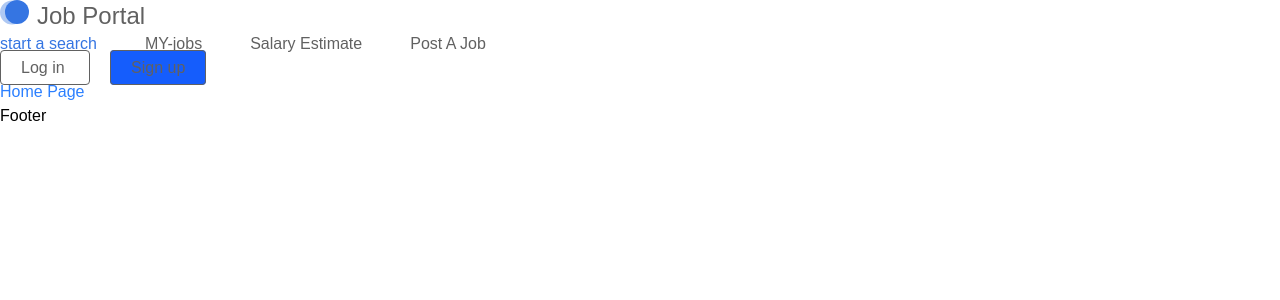
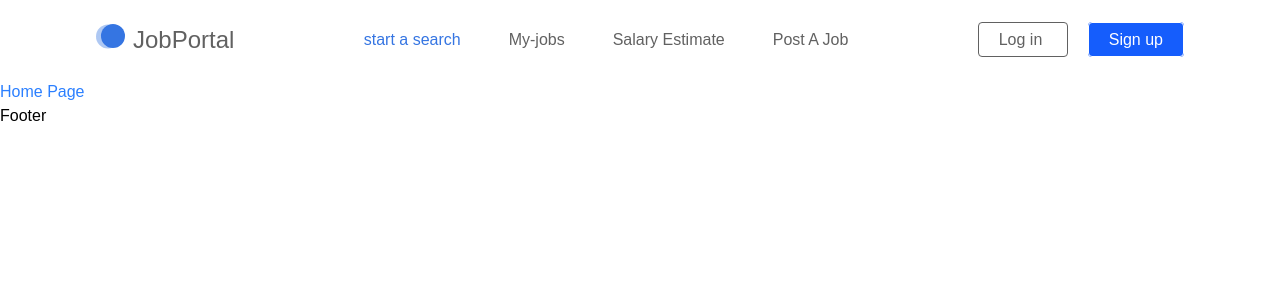
Before and after one commit to Mikael241221/Job-portal-client, a React (Vite) app: page / in a window 1280 px wide. Shown: the top 300 px of the page. Built offline with nearby package versions, Linux system fonts and the light colour scheme.

Commit message:
styling the navbar

```diff
--- a/src/components/Navbar.jsx
+++ b/src/components/Navbar.jsx
@@ -8,19 +8,19 @@ const Navbar = () => {
     }
     const navItems =[
         {path:"/",title: "start a search"},
-        {path:"/my-job",title: "MY-jobs"},
+        {path:"/my-job",title: "My-jobs"},
         {path:"/salary",title: "Salary Estimate"},
         {path:"/post-job",title: "Post A Job"}
     ]
   return (
-    <header>
-      <nav>
+    <header className='max-w-screen-2xl container mx-auto xl:px-24 px-4'>
+      <nav className='flex justify-between items-center py-6'>
     <a href="/" className='flex itmes-center gap-2 text-2xl text-black'>
         <svg xmlns="http://www.w3.org/2000/svg" width="29" height="30" viewBox="0 0 29 30" fill="none">
             <circle cx="12.0143" cy="12.5143" r="12.0143" fill="#3575E2" fill-opacity="0.4"/>
             <circle cx="16.9857" cy="12.0143" r="12.0143" fill="#3575E2"/>
         </svg>
-        <span>Job Portal</span>
+        <span>JobPortal</span>
     </a>
     {/* nav items for large devices */}
     <ul className='hidden md:flex gap-12'>
@@ -39,7 +39,7 @@ const Navbar = () => {
     {/* sign up and login button */}
     <div className='text-base text-blue-600 font-medium space-x-5 hidden lg:block'>
       <Link to="/login" className='py-2 px-5 border rounded'> Log in </Link>
-      <Link to="/sign-up" className='py-2 px-5 border rounded bg-blue-600 text-white'>Sign up</Link>
+      <Link to="/sign-up" className=' !text-white !py-2 !px-5 !border rounded bg-blue-600 text-white'>Sign up</Link>
 
     </div>
 </nav>
```
